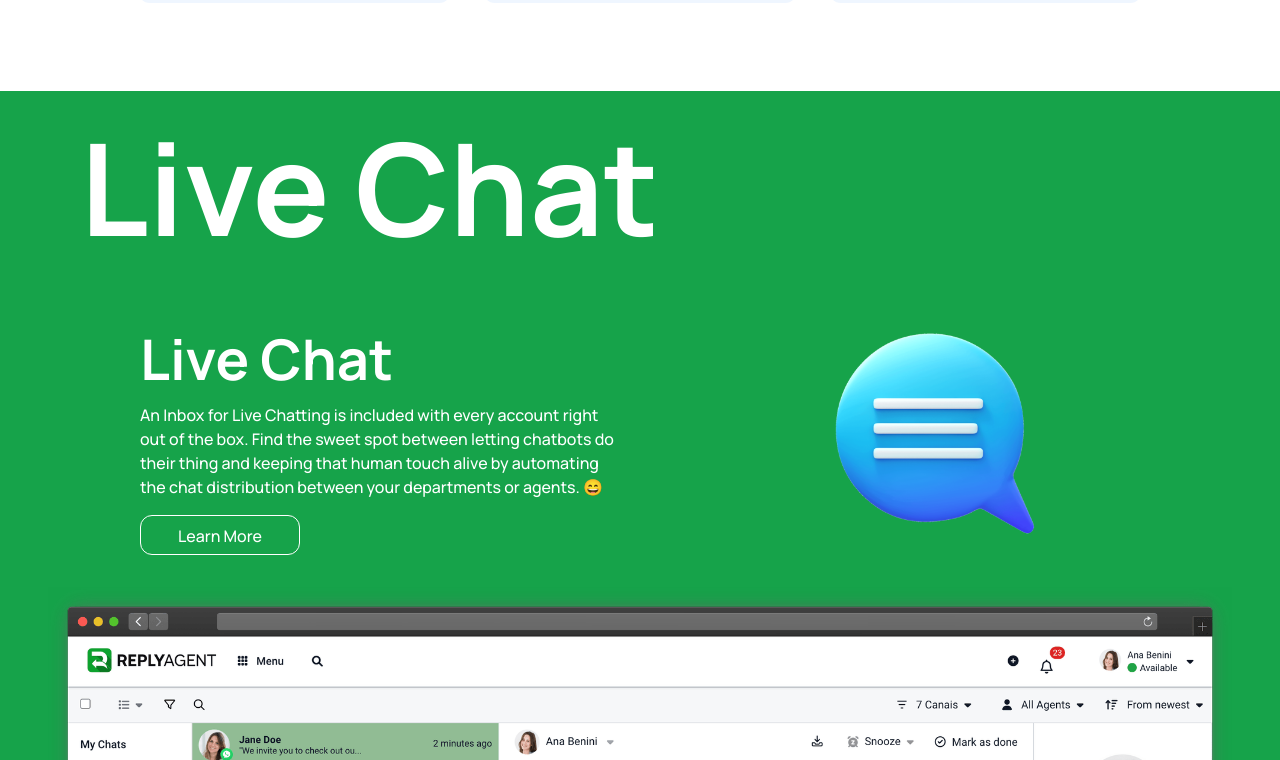
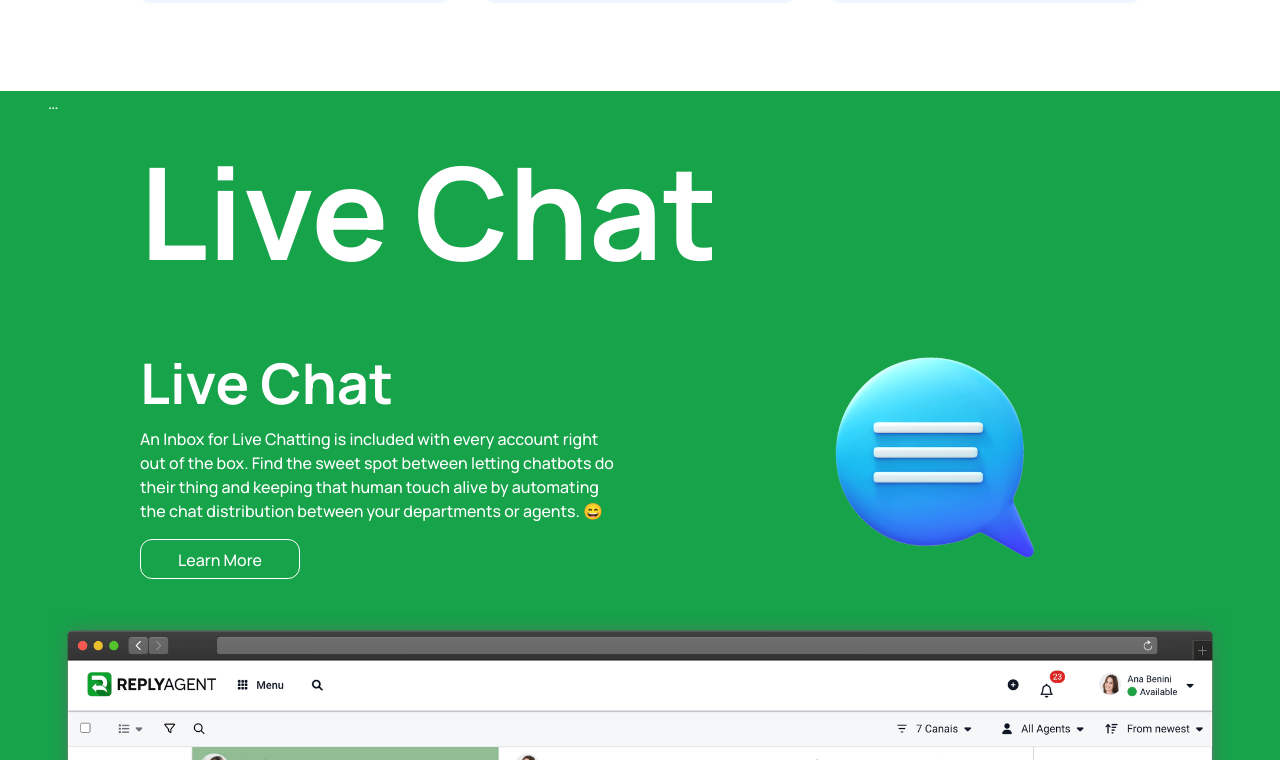
Before and after one commit to cm-chik/replyagent, a Next.js app: page / in a window 1280 px wide. Shown: the part 7200-7960 px from the top of the page. Built offline with nearby package versions, Linux system fonts and the light colour scheme.

Commit message:
animation added

```diff
--- a/app/components/CarouselParallax/CarouselParallax.tsx
+++ b/app/components/CarouselParallax/CarouselParallax.tsx
@@ -4,17 +4,17 @@ import type {
   CarouselParallaxContextInterface,
   CarouselParallaxContextsInterface,
 } from "@/app/interfaces";
-import { FadeInWhenVisible } from "@/app/animations/animation";
+import { AnimationInRightWhenVisible, FadeInWhenVisible } from "@/app/animations/animation";
 
 const CarouselParallax = (props: CarouselParallaxContextsInterface) => {
   return (
-    <div className="relative ">
+    <div className="relative overflow-hidden ">
       {props.CarouselParallaxContext!.map(
         (content: CarouselParallaxContextInterface, index: number) => (
           <div className="flex flex-col bg-green-600 text-white px-12" key={index}>
-            {/* …<AnimationInRightWhenVisible > */}
+            …<AnimationInRightWhenVisible >
               <div className="max-md:text-[4rem] md:text-[8rem] font-bold px-[2rem] whitespace-nowrap max-w-[120] ">{content.title}</div>
-            {/* </AnimationInRightWhenVisible> */}
+            </AnimationInRightWhenVisible>
             <div className="flex justify-center">
               <div className="flex max-w-[1000px] gap-[12rem] py-[2rem]">
                 <div className="md:w-[60%]">
```
